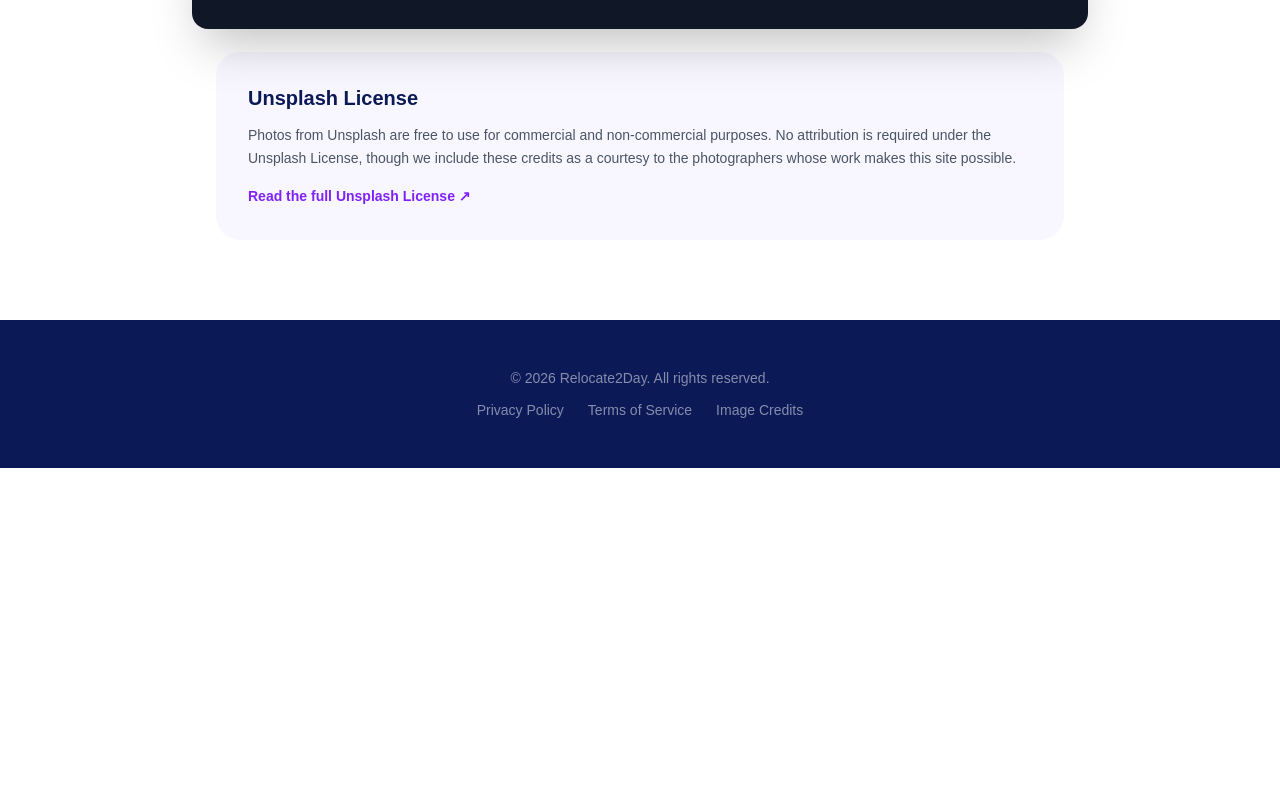
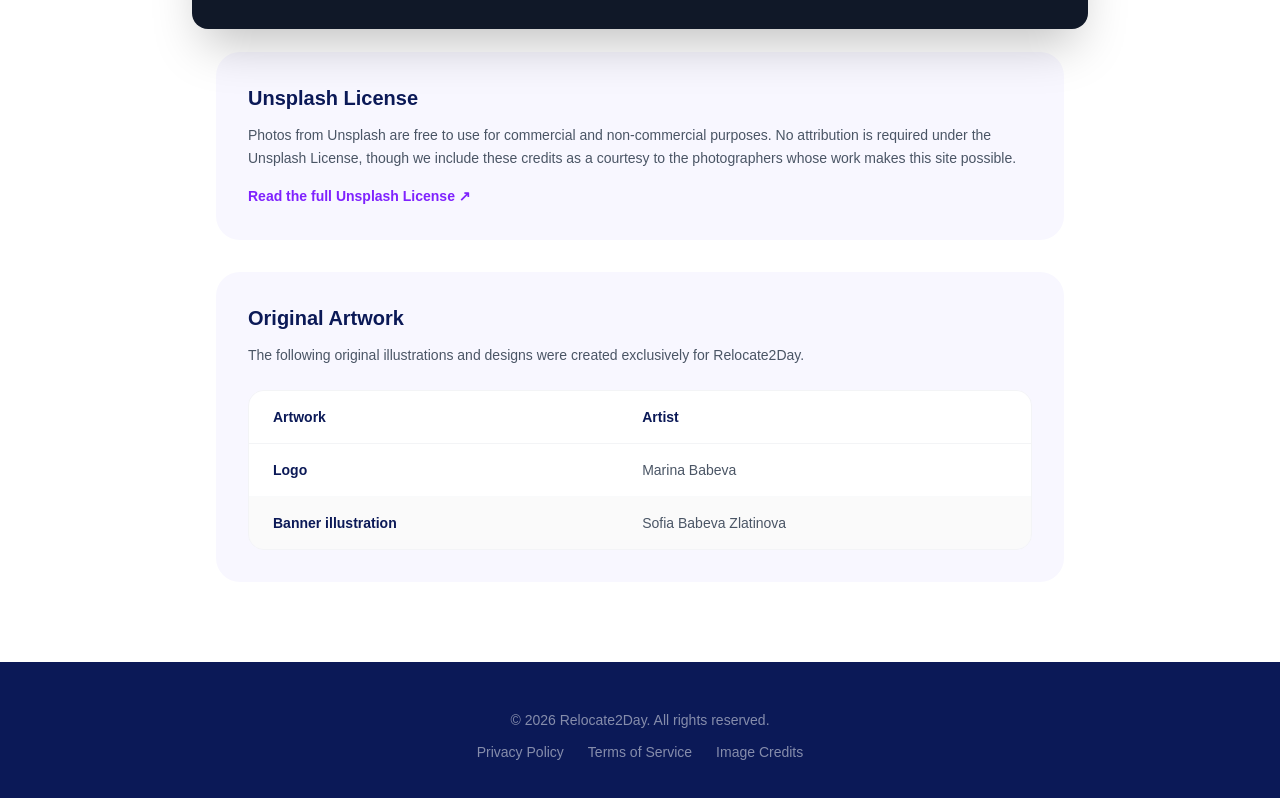
Before and after one commit to ZeppaVentures/Relocate2Day, a Next.js app: page /image-credits in a window 1280 px wide. Shown: the part 747-1545 px from the top of the page. Before the commit the page ends 1215 px from the top, so only its background shows below. Built offline with nearby package versions, Linux system fonts and the light colour scheme.

Commit message:
Add original artwork credits for logo and banner

```diff
--- a/app/image-credits/page.tsx
+++ b/app/image-credits/page.tsx
@@ -82,6 +82,33 @@
             Read the full Unsplash License ↗
           </a>
         </div>
+
+        <div className="mt-8 rounded-[24px] bg-[#f8f7ff] p-8">
+          <h2 className="text-xl font-black mb-3">Original Artwork</h2>
+          <p className="text-gray-600 text-sm leading-relaxed mb-6">
+            The following original illustrations and designs were created exclusively for Relocate2Day.
+          </p>
+          <div className="overflow-x-auto rounded-[16px] border border-gray-100">
+            <table className="w-full text-sm">
+              <thead>
+                <tr className="bg-white border-b border-gray-100">
+                  <th className="text-left px-6 py-4 font-black text-[#0B1957]">Artwork</th>
+                  <th className="text-left px-6 py-4 font-black text-[#0B1957]">Artist</th>
+                </tr>
+              </thead>
+              <tbody>
+                <tr className="border-b border-gray-50 bg-white">
+                  <td className="px-6 py-4 font-semibold">Logo</td>
+                  <td className="px-6 py-4 text-gray-600">Marina Babeva</td>
+                </tr>
+                <tr className="bg-[#fafafa]">
+                  <td className="px-6 py-4 font-semibold">Banner illustration</td>
+                  <td className="px-6 py-4 text-gray-600">Sofia Babeva Zlatinova</td>
+                </tr>
+              </tbody>
+            </table>
+          </div>
+        </div>
       </main>
 
       <Footer />
```
